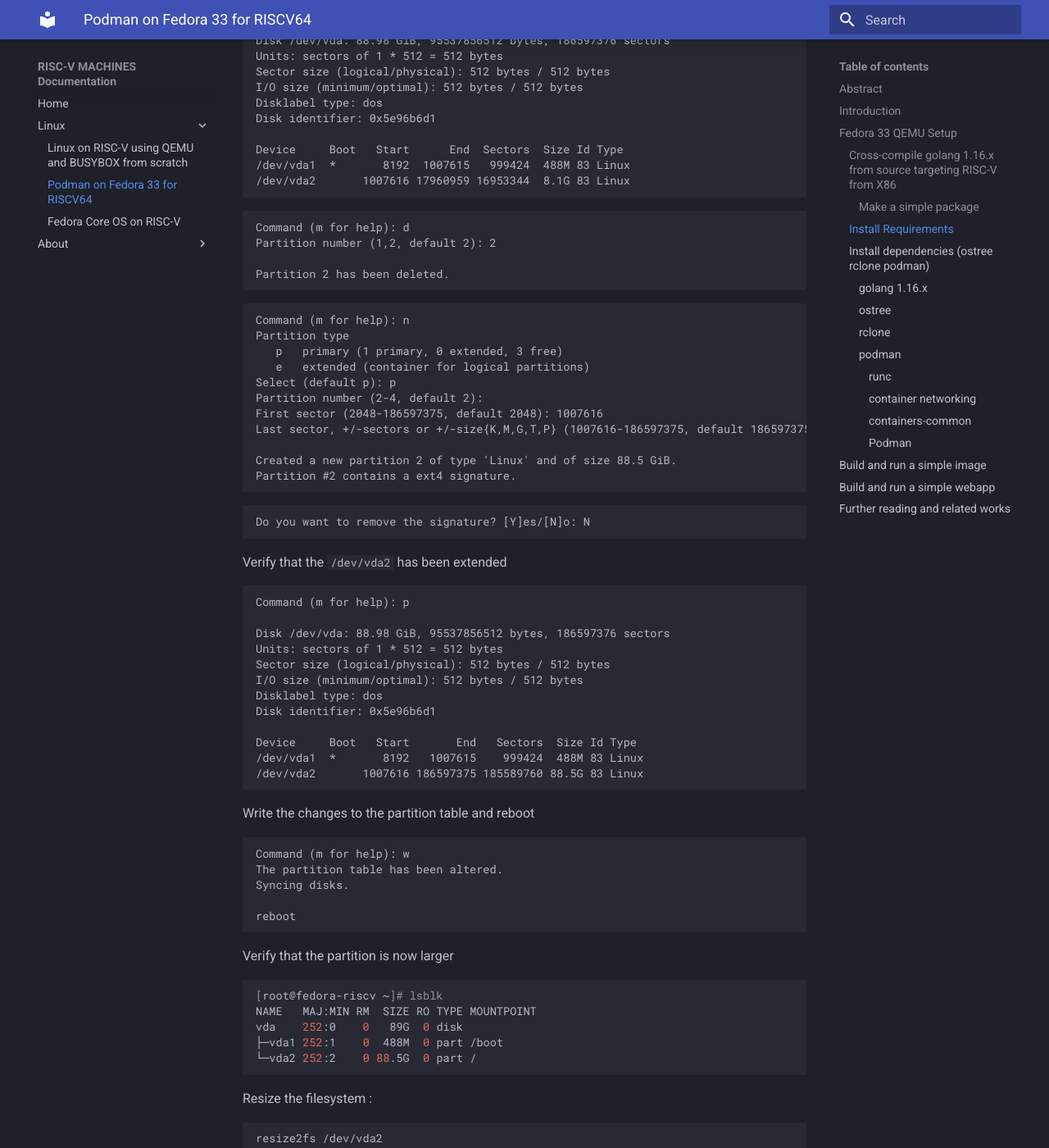
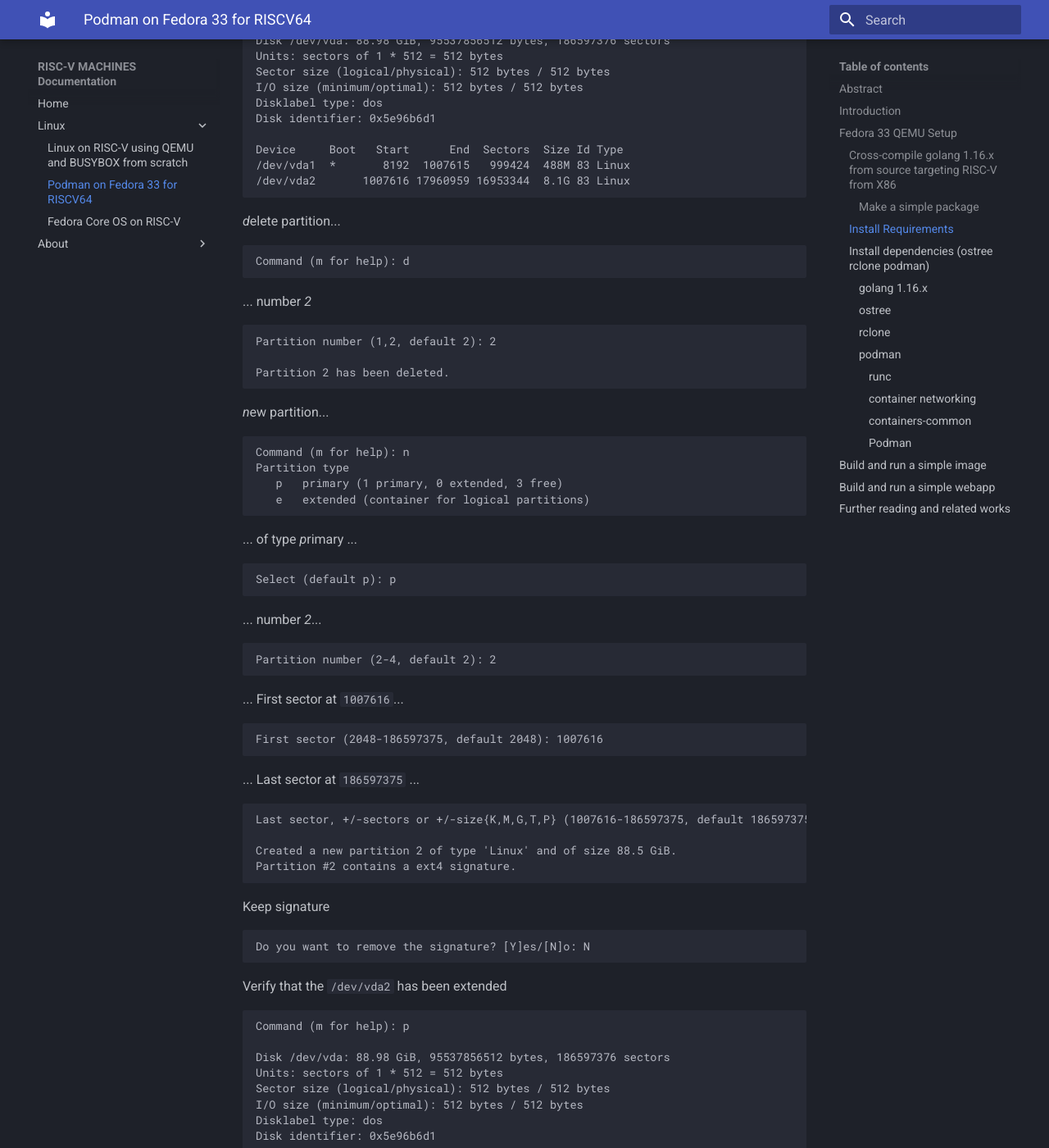
Before and after one commit to rv-machines/documentation, an MkDocs documentation site: the page built from docs/linux/podman.md, in a window 1280 px wide and 1400 px high, scrolled down 3323 px. Shown: the whole window at 82% size. Built offline with MkDocs 1.6.1 and Material for MkDocs 9.7.7, drawn with Linux system fonts in a browser that asks for light colours.

Commit message:
More verbose inputs with fdisk

````diff
--- a/docs/linux/podman.md
+++ b/docs/linux/podman.md
@@ -160,26 +160,57 @@
 /dev/vda2       1007616 17960959 16953344  8.1G 83 Linux
 ```
 
+*d*elete partition...
+
 ```
 Command (m for help): d
+```
+
+... number *2*
+
+```
 Partition number (1,2, default 2): 2
 
 Partition 2 has been deleted.
 ```
+
+*n*ew partition...
 
 ```
 Command (m for help): n
 Partition type
    p   primary (1 primary, 0 extended, 3 free)
    e   extended (container for logical partitions)
+```
+
+... of type *p*rimary ...
+
+```
 Select (default p): p
-Partition number (2-4, default 2):
+```
+
+... number *2*...
+
+```
+Partition number (2-4, default 2): 2
+```
+
+... First sector at `1007616`...
+
+```
 First sector (2048-186597375, default 2048): 1007616
-Last sector, +/-sectors or +/-size{K,M,G,T,P} (1007616-186597375, default 186597375):
+```
+
+... Last sector at `186597375` ...
+
+```
+Last sector, +/-sectors or +/-size{K,M,G,T,P} (1007616-186597375, default 186597375): 186597375
 
 Created a new partition 2 of type 'Linux' and of size 88.5 GiB.
 Partition #2 contains a ext4 signature.
 ```
+
+Keep signature
 
 ```
 Do you want to remove the signature? [Y]es/[N]o: N
````
